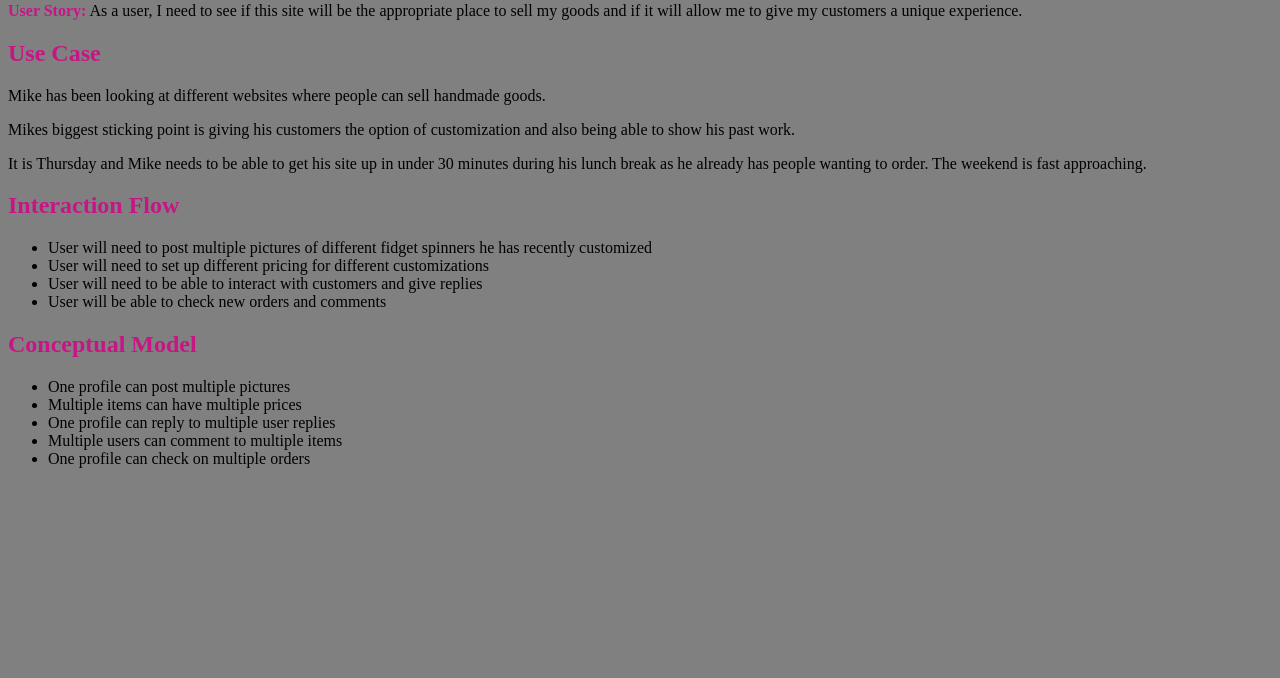
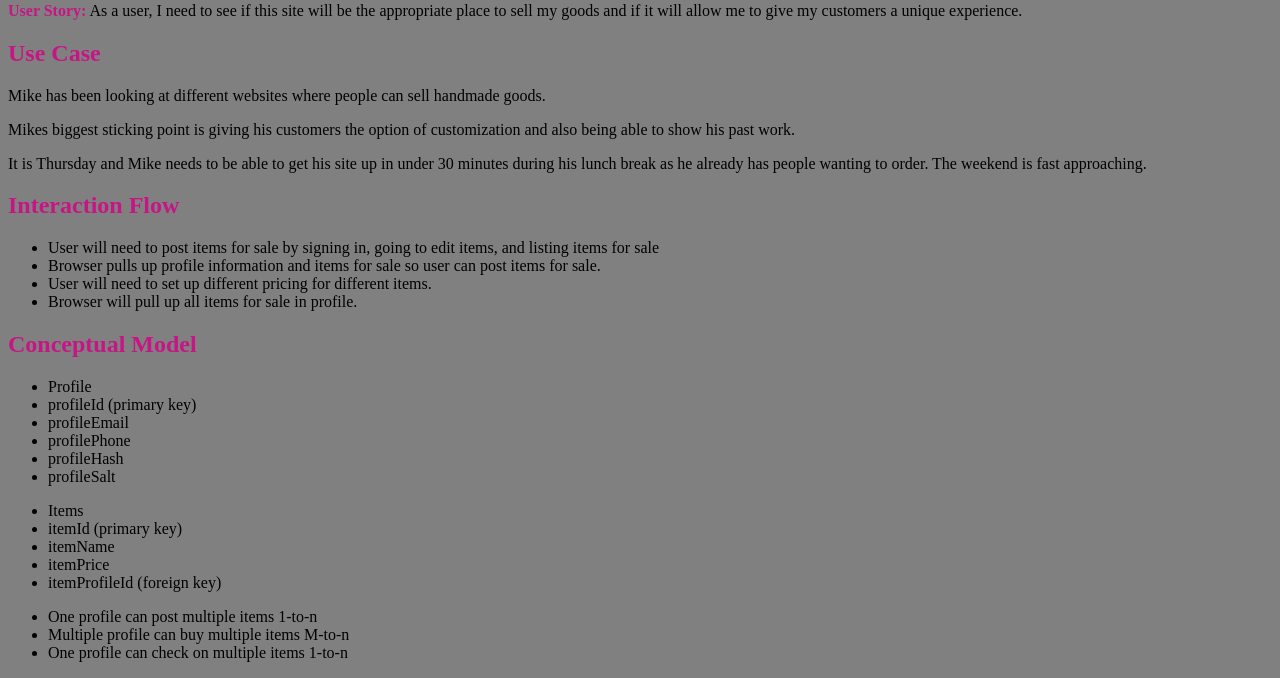
Before and after one commit to dbranch82/data-design-etsy, a PHP site: page / in a window 1280 px wide. Shown: the part 841-1519 px from the top of the page. Before the commit the page ends 1309 px from the top, so only its background shows below. Run offline with PHP 8.4, Linux system fonts and the light colour scheme.

Commit message:
Finished tables

```diff
--- a/index.php
+++ b/index.php
@@ -35,18 +35,31 @@
 		<h2><strong>Interaction Flow</strong>
 		</h2>
 		<ul>
-			<li>User will need to post multiple pictures of different fidget spinners he has recently customized</li>
-			<li>User will need to set up different pricing for different customizations</li>
-			<li>User will need to be able to interact with customers and give replies</li>
-			<li>User will be able to check new orders and comments</li>
+			<li>User will need to post items for sale by signing in, going to edit items, and listing items for sale </li>
+			<li>Browser pulls up profile information and items for sale so user can post items for sale.</li>
+			<li>User will need to set up different pricing for different items.</li>
+			<li>Browser will pull up all items for sale in profile.</li>
 		</ul>
 		<h2><strong>Conceptual Model</strong></h2>
 		<ul>
-			<li>One profile can post multiple pictures</li>
-			<li>Multiple items can have multiple prices</li>
-			<li>One profile can reply to multiple user replies</li>
-			<li>Multiple users can comment to multiple items</li>
-			<li>One profile can check on multiple orders</li>
+			<li>Profile</li>
+			<li>profileId (primary key)</li>
+			<li>profileEmail</li>
+			<li>profilePhone</li>
+			<li>profileHash</li>
+			<li>profileSalt</li>
+		</ul>
+		<ul>
+			<li>Items</li>
+			<li>itemId (primary key)</li>
+			<li>itemName</li>
+			<li>itemPrice</li>
+			<li>itemProfileId (foreign key)</li>
+		</ul>
+		<ul>
+			<li>One profile can post multiple items 1-to-n</li>
+			<li>Multiple profile can buy multiple items M-to-n</li>
+			<li>One profile can check on multiple items 1-to-n</li>
 		</ul>
 	</body>
 </html>
```
